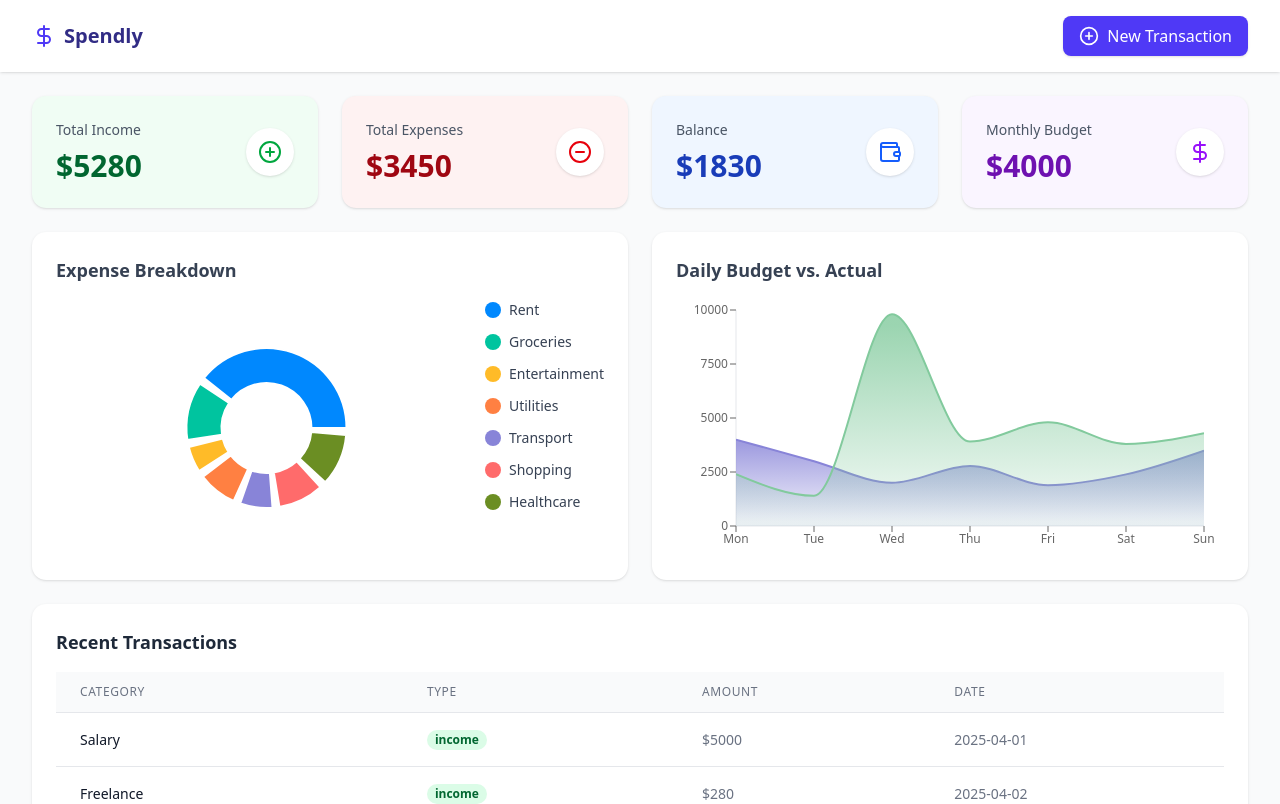
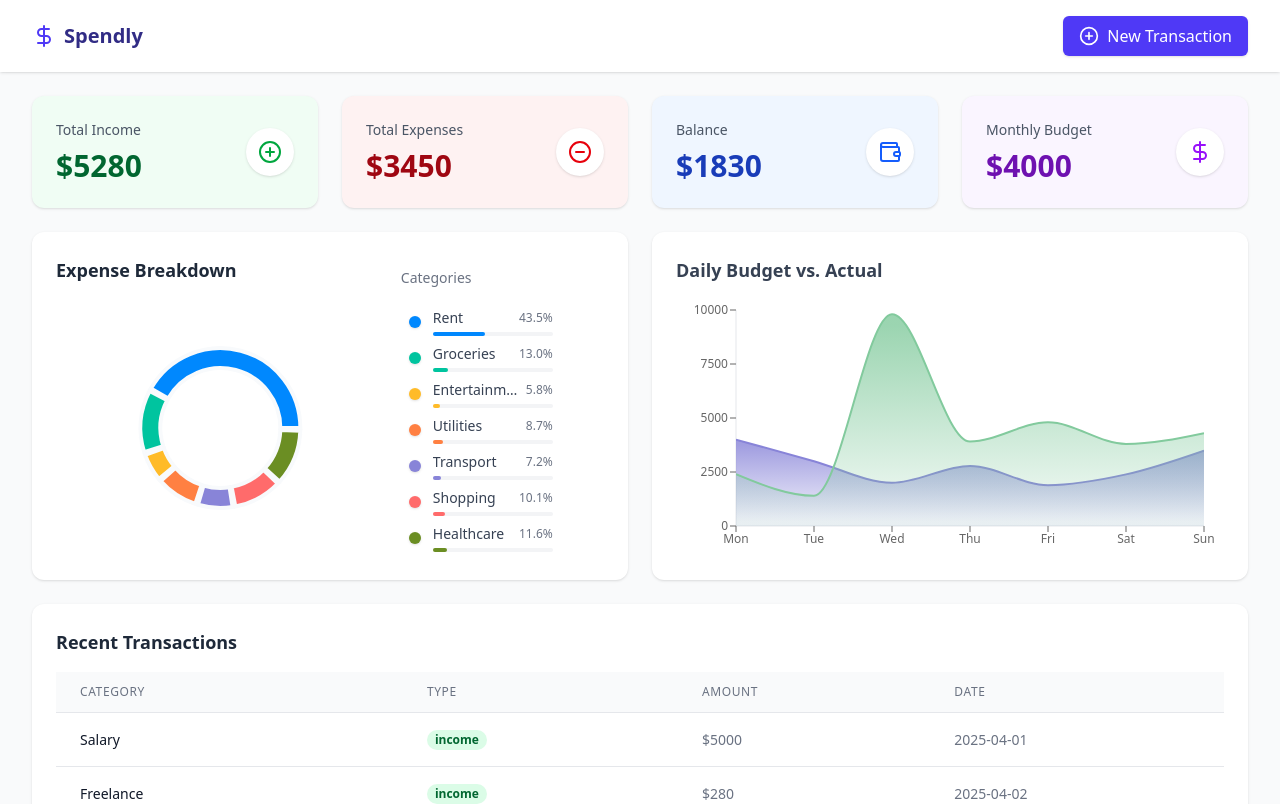
Before and after one commit to Mrprayag077/Spendly, a React (Vite) app: page / in a window 1280 px wide. Shown: the top 804 px of the page. Built offline with nearby package versions, Linux system fonts and the light colour scheme.

Commit message:
pie chart

```diff
--- a/src/components/common/ChartExtras.tsx
+++ b/src/components/common/ChartExtras.tsx
@@ -1,4 +1,9 @@
 import { TooltipProps } from "recharts";
+
+interface PieChartData {
+  name: string;
+  value: number;
+}
 
 export const CustomTooltip: React.FC<TooltipProps<number, string>> = ({
   active,
@@ -6,35 +11,67 @@ export const CustomTooltip: React.FC<TooltipProps<number, string>> = ({
 }) => {
   if (active && payload && payload.length) {
     return (
-      <div className="bg-white p-3 rounded-lg shadow-lg border border-gray-100">
-        <p className="font-medium text-gray-700">{payload[0].name}</p>
-        <p className="text-blue-600">${payload[0].value?.toLocaleString()}</p>
+      <div className="bg-white p-3 rounded-lg shadow-xl border border-gray-100 backdrop-blur-sm">
+        <p className="font-medium text-gray-700 text-sm mb-1">
+          {payload[0].name}
+        </p>
+        <p className="text-blue-600 font-semibold">
+          $
+          {payload[0].value?.toLocaleString(undefined, {
+            minimumFractionDigits: 2,
+            maximumFractionDigits: 2,
+          })}
+        </p>
       </div>
     );
   }
   return null;
 };
-interface PieChartData {
-  name: string;
-  value: number;
-}
 
 export const CustomLegend: React.FC<{ pieChartData: PieChartData[] }> = ({
   pieChartData,
 }) => {
+  const total = pieChartData.reduce((sum, entry) => sum + entry.value, 0);
+
   return (
-    <div className="flex flex-col gap-3">
-      {pieChartData.map((entry, index) => (
-        <div key={index} className="flex items-center gap-2">
+    <div className="flex flex-col gap-2 w-full max-w-[160px]">
+      <h3 className="text-sm font-medium text-gray-500 mb-2">Categories</h3>
+      <div className="overflow-y-scroll h-full mb-4 pb-4 scrollbar-thin">
+        {pieChartData.map((entry, index) => {
+          const percentage = ((entry.value / total) * 100).toFixed(1);
+
+          return (
             <div
-            className="w-4 h-4 rounded-full"
+              key={index}
+              className="flex items-center gap-3 group cursor-pointer hover:bg-slate-50 px-2 py-1 rounded-lg transition-colors"
+            >
+              <div
+                className="w-3 h-3 rounded-full shadow-sm transition-transform group-hover:scale-125"
                 style={{ backgroundColor: COLORS[index % COLORS.length] }}
               ></div>
-          <span className="text-sm font-medium text-gray-700">
+              <div className="flex-1 min-w-0">
+                <div className="flex justify-between items-center">
+                  <span className="text-sm font-medium text-gray-700 truncate">
                     {entry.name}
                   </span>
+                  <span className="text-xs font-medium text-gray-500 ml-2">
+                    {percentage}%
+                  </span>
                 </div>
-      ))}
+                <div className="h-1 bg-gray-100 rounded-full mt-1">
+                  <div
+                    className="h-full rounded-full transition-all duration-500"
+                    style={{
+                      width: `${percentage}%`,
+                      backgroundColor: COLORS[index % COLORS.length],
+                    }}
+                  ></div>
+                </div>
+              </div>
+            </div>
+          );
+        })}
+      </div>
     </div>
   );
 };
--- a/src/components/common/Charts.tsx
+++ b/src/components/common/Charts.tsx
@@ -8,7 +8,6 @@ import {
   YAxis,
   Tooltip,
   ResponsiveContainer,
-  TooltipProps,
 } from "recharts";
 import {
   BudgetTooltip,
@@ -32,11 +31,11 @@ const Charts = ({ pieChartData }: ChartsProps) => {
     <div className="grid grid-cols-1 lg:grid-cols-2 gap-6 mb-6">
       {/* Pie Chart Card */}
       <div className="bg-white p-6 rounded-xl shadow-sm transition-all hover:shadow-md">
-        <h2 className="text-lg font-semibold text-gray-700 mb-4">
+        <h2 className="text-lg font-semibold text-gray-800 mb-4 flex items-center gap-2">
           Expense Breakdown
         </h2>
-        <div className="h-64 flex justify-center gap-2">
-          <ResponsiveContainer width="100%" height="100%">
+        <div className="h-64 flex gap-4 items-center">
+          <ResponsiveContainer width="60%" height="100%">
             <PieChart>
               <Pie
                 data={pieChartData}
@@ -44,22 +43,26 @@ const Charts = ({ pieChartData }: ChartsProps) => {
                 cy="50%"
                 labelLine={false}
                 outerRadius={80}
-                innerRadius={45}
-                paddingAngle={5}
+                innerRadius={60}
+                paddingAngle={2}
                 dataKey="value"
                 animationBegin={200}
                 animationDuration={800}
               >
-                {pieChartData.map((_, index) => (
+                {pieChartData.map((entry, index) => (
                   <Cell
                     key={`cell-${index}`}
                     fill={COLORS[index % COLORS.length]}
-                    stroke="#ffffff"
-                    strokeWidth={2}
+                    stroke="#f8fafc"
+                    strokeWidth={4}
+                    className="hover:opacity-80 transition-opacity"
                   />
                 ))}
               </Pie>
-              <Tooltip content={<CustomTooltip />} />
+              <Tooltip
+                content={<CustomTooltip />}
+                cursor={{ fill: "rgba(241, 245, 249, 0.5)" }}
+              />
             </PieChart>
           </ResponsiveContainer>
           <CustomLegend pieChartData={pieChartData} />
@@ -123,5 +126,4 @@ const Charts = ({ pieChartData }: ChartsProps) => {
   );
 };
 
-
 export default Charts;
--- a/src/index.css
+++ b/src/index.css
@@ -1,120 +1,21 @@
 @import "tailwindcss";
 @import "tw-animate-css";
 
-@custom-variant dark (&:is(.dark *));
+@layer utilities {
+  .scrollbar-thin {
+    scrollbar-width: thin;
+    scrollbar-color: transparent transparent;
+  }
 
-:root {
-  --radius: 0.625rem;
-  --background: oklch(1 0 0);
-  --foreground: oklch(0.145 0 0);
-  --card: oklch(1 0 0);
-  --card-foreground: oklch(0.145 0 0);
-  --popover: oklch(1 0 0);
-  --popover-foreground: oklch(0.145 0 0);
-  --primary: oklch(0.205 0 0);
-  --primary-foreground: oklch(0.985 0 0);
-  --secondary: oklch(0.97 0 0);
-  --secondary-foreground: oklch(0.205 0 0);
-  --muted: oklch(0.97 0 0);
-  --muted-foreground: oklch(0.556 0 0);
-  --accent: oklch(0.97 0 0);
-  --accent-foreground: oklch(0.205 0 0);
-  --destructive: oklch(0.577 0.245 27.325);
-  --border: oklch(0.922 0 0);
-  --input: oklch(0.922 0 0);
-  --ring: oklch(0.708 0 0);
-  --chart-1: oklch(0.646 0.222 41.116);
-  --chart-2: oklch(0.6 0.118 184.704);
-  --chart-3: oklch(0.398 0.07 227.392);
-  --chart-4: oklch(0.828 0.189 84.429);
-  --chart-5: oklch(0.769 0.188 70.08);
-  --sidebar: oklch(0.985 0 0);
-  --sidebar-foreground: oklch(0.145 0 0);
-  --sidebar-primary: oklch(0.205 0 0);
-  --sidebar-primary-foreground: oklch(0.985 0 0);
-  --sidebar-accent: oklch(0.97 0 0);
-  --sidebar-accent-foreground: oklch(0.205 0 0);
-  --sidebar-border: oklch(0.922 0 0);
-  --sidebar-ring: oklch(0.708 0 0);
-}
+  .scrollbar-thin::-webkit-scrollbar {
+    width: 4px;
+  }
 
-.dark {
-  --background: oklch(0.145 0 0);
-  --foreground: oklch(0.985 0 0);
-  --card: oklch(0.205 0 0);
-  --card-foreground: oklch(0.985 0 0);
-  --popover: oklch(0.205 0 0);
-  --popover-foreground: oklch(0.985 0 0);
-  --primary: oklch(0.922 0 0);
-  --primary-foreground: oklch(0.205 0 0);
-  --secondary: oklch(0.269 0 0);
-  --secondary-foreground: oklch(0.985 0 0);
-  --muted: oklch(0.269 0 0);
-  --muted-foreground: oklch(0.708 0 0);
-  --accent: oklch(0.269 0 0);
-  --accent-foreground: oklch(0.985 0 0);
-  --destructive: oklch(0.704 0.191 22.216);
-  --border: oklch(1 0 0 / 10%);
-  --input: oklch(1 0 0 / 15%);
-  --ring: oklch(0.556 0 0);
-  --chart-1: oklch(0.488 0.243 264.376);
-  --chart-2: oklch(0.696 0.17 162.48);
-  --chart-3: oklch(0.769 0.188 70.08);
-  --chart-4: oklch(0.627 0.265 303.9);
-  --chart-5: oklch(0.645 0.246 16.439);
-  --sidebar: oklch(0.205 0 0);
-  --sidebar-foreground: oklch(0.985 0 0);
-  --sidebar-primary: oklch(0.488 0.243 264.376);
-  --sidebar-primary-foreground: oklch(0.985 0 0);
-  --sidebar-accent: oklch(0.269 0 0);
-  --sidebar-accent-foreground: oklch(0.985 0 0);
-  --sidebar-border: oklch(1 0 0 / 10%);
-  --sidebar-ring: oklch(0.556 0 0);
-}
+  .scrollbar-thin::-webkit-scrollbar-track {
+    background: transparent;
+  }
 
-@theme inline {
-  --radius-sm: calc(var(--radius) - 4px);
-  --radius-md: calc(var(--radius) - 2px);
-  --radius-lg: var(--radius);
-  --radius-xl: calc(var(--radius) + 4px);
-  --color-background: var(--background);
-  --color-foreground: var(--foreground);
-  --color-card: var(--card);
-  --color-card-foreground: var(--card-foreground);
-  --color-popover: var(--popover);
-  --color-popover-foreground: var(--popover-foreground);
-  --color-primary: var(--primary);
-  --color-primary-foreground: var(--primary-foreground);
-  --color-secondary: var(--secondary);
-  --color-secondary-foreground: var(--secondary-foreground);
-  --color-muted: var(--muted);
-  --color-muted-foreground: var(--muted-foreground);
-  --color-accent: var(--accent);
-  --color-accent-foreground: var(--accent-foreground);
-  --color-destructive: var(--destructive);
-  --color-border: var(--border);
-  --color-input: var(--input);
-  --color-ring: var(--ring);
-  --color-chart-1: var(--chart-1);
-  --color-chart-2: var(--chart-2);
-  --color-chart-3: var(--chart-3);
-  --color-chart-4: var(--chart-4);
-  --color-chart-5: var(--chart-5);
-  --color-sidebar: var(--sidebar);
-  --color-sidebar-foreground: var(--sidebar-foreground);
-  --color-sidebar-primary: var(--sidebar-primary);
-  --color-sidebar-primary-foreground: var(--sidebar-primary-foreground);
-  --color-sidebar-accent: var(--sidebar-accent);
-  --color-sidebar-accent-foreground: var(--sidebar-accent-foreground);
-  --color-sidebar-border: var(--sidebar-border);
-  --color-sidebar-ring: var(--sidebar-ring);
-}
-
-@layer base {
-  * {
-    @apply border-border outline-ring/50;
-  }
-  body {
-    @apply bg-background text-foreground;
+  .scrollbar-thin::-webkit-scrollbar-thumb {
+    background: transparent;
   }
 }
```
Lines whose indentation alone changed are shown as unchanged.
